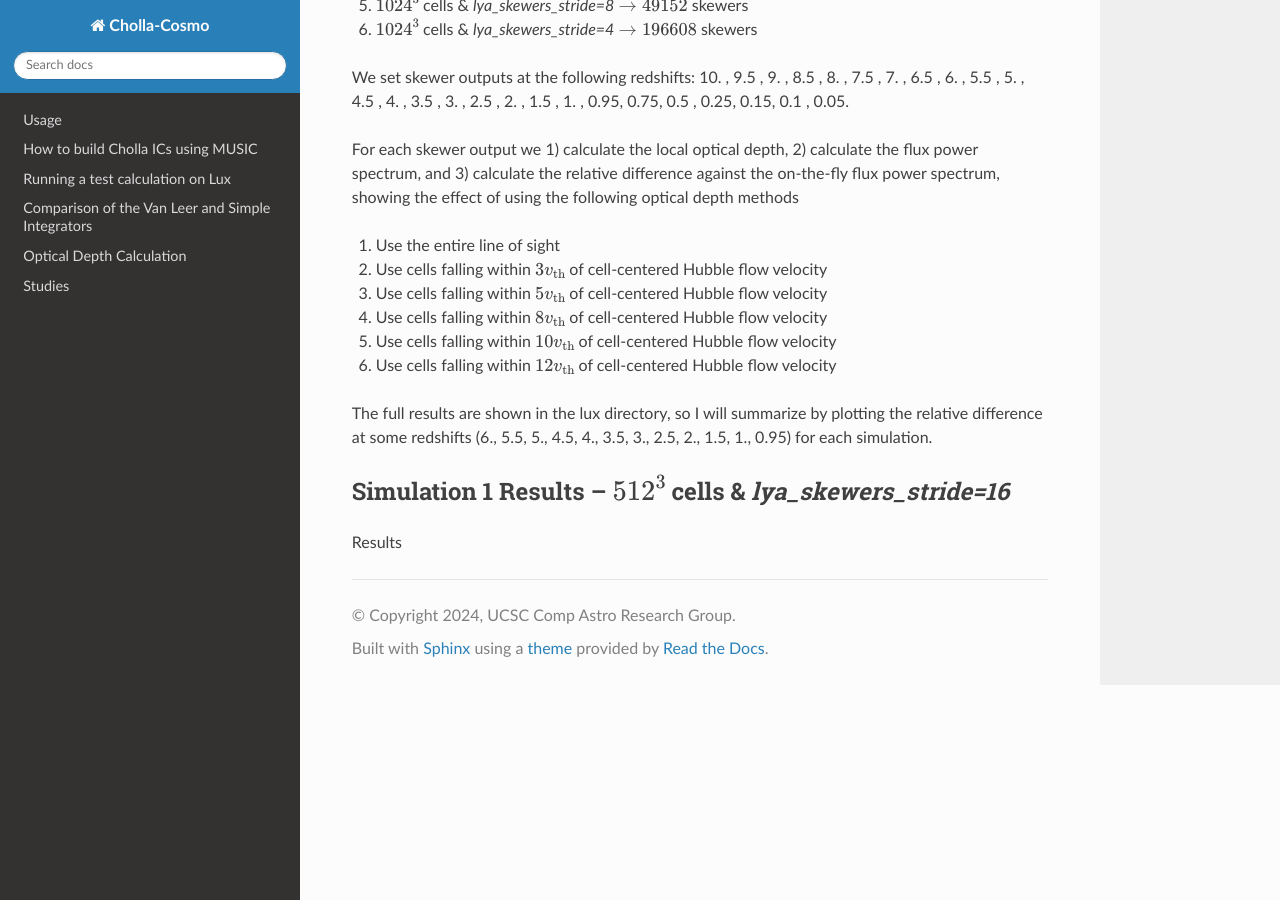
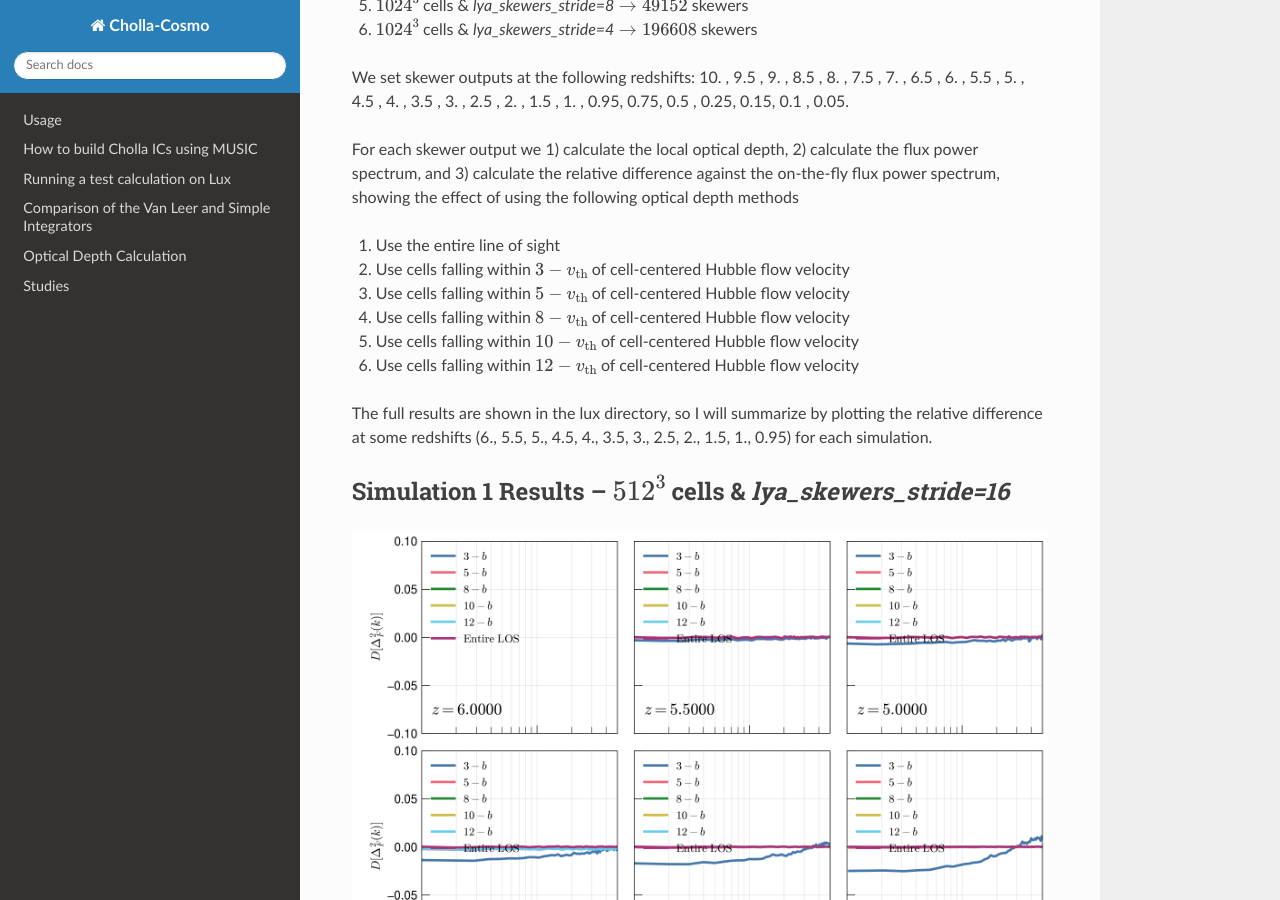
Before and after one commit to evazlimen/cholla-cosmo, a Sphinx documentation site: the page built from docs/source/study_gaussianspeedup.rst, in a window 1280 px wide and 900 px high, scrolled down 911 px. Built offline with Sphinx 7.4.7 and the Read the Docs theme 3.1.0, drawn with Linux system fonts in a browser that asks for light colours.

Commit message:
add gauss study plots

```diff
--- a/docs/source/study_gaussianspeedup.rst
+++ b/docs/source/study_gaussianspeedup.rst
@@ -39,11 +39,11 @@ We set skewer outputs at the following redshifts: 10. ,  9.5 ,  9. ,  8.5 ,  8.
 For each skewer output we 1) calculate the local optical depth, 2) calculate the flux power spectrum, and 3) calculate the relative difference against the on-the-fly flux power spectrum, showing the effect of using the following optical depth methods
 
 1. Use the entire line of sight
-2. Use cells falling within :math:`3 v_{\textrm{th}}` of cell-centered Hubble flow velocity
-3. Use cells falling within :math:`5 v_{\textrm{th}}` of cell-centered Hubble flow velocity
-4. Use cells falling within :math:`8 v_{\textrm{th}}` of cell-centered Hubble flow velocity
-5. Use cells falling within :math:`10 v_{\textrm{th}}` of cell-centered Hubble flow velocity
-6. Use cells falling within :math:`12 v_{\textrm{th}}` of cell-centered Hubble flow velocity
+2. Use cells falling within :math:`3-v_{\textrm{th}}` of cell-centered Hubble flow velocity
+3. Use cells falling within :math:`5-v_{\textrm{th}}` of cell-centered Hubble flow velocity
+4. Use cells falling within :math:`8-v_{\textrm{th}}` of cell-centered Hubble flow velocity
+5. Use cells falling within :math:`10-v_{\textrm{th}}` of cell-centered Hubble flow velocity
+6. Use cells falling within :math:`12-v_{\textrm{th}}` of cell-centered Hubble flow velocity
 
 The full results are shown in the lux directory, so I will summarize by plotting the relative difference at some redshifts (6., 5.5, 5., 4.5, 4., 3.5, 3., 2.5, 2., 1.5, 1., 0.95) for each simulation.
 
@@ -51,4 +51,6 @@ The full results are shown in the lux directory, so I will summarize by plotting
 Simulation 1 Results -- :math:`512^3` cells & `lya_skewers_stride=16`
 ^^^^^^^^^^^^^^^^^^^^^^^^^^^^^^^^^^^^^^^^^^^^^^^^^^^^^^^^^^^^^^^^^^^^^
 
-Results
+.. image:: ../visualizations/gauss_speedup_study/512_nstride16/PowerSpectraDiff_ALL.png
+
+.. image:: ../visualizations/gauss_speedup_study/512_nstride16/PowerSpectraLogDiff_ALL.png
```
Also changed, not shown: docs/visualizations/gauss_speedup_study/1024_nstride16/PowerSpectraDiff_ALL.png (added), docs/visualizations/gauss_speedup_study/1024_nstride16/PowerSpectraLogDiff_ALL.png (added), docs/visualizations/gauss_speedup_study/1024_nstride4/PowerSpectraDiff_ALL.png (added), docs/visualizations/gauss_speedup_study/1024_nstride4/PowerSpectraLogDiff_ALL.png (added), docs/visualizations/gauss_speedup_study/1024_nstride8/PowerSpectraDiff_ALL.png (added), docs/visualizations/gauss_speedup_study/1024_nstride8/PowerSpectraLogDiff_ALL.png (added), docs/visualizations/gauss_speedup_study/512_nstride16/PowerSpectraDiff_ALL.png (added), docs/visualizations/gauss_speedup_study/512_nstride16/PowerSpectraLogDiff_ALL.png (added), 4 other files.
